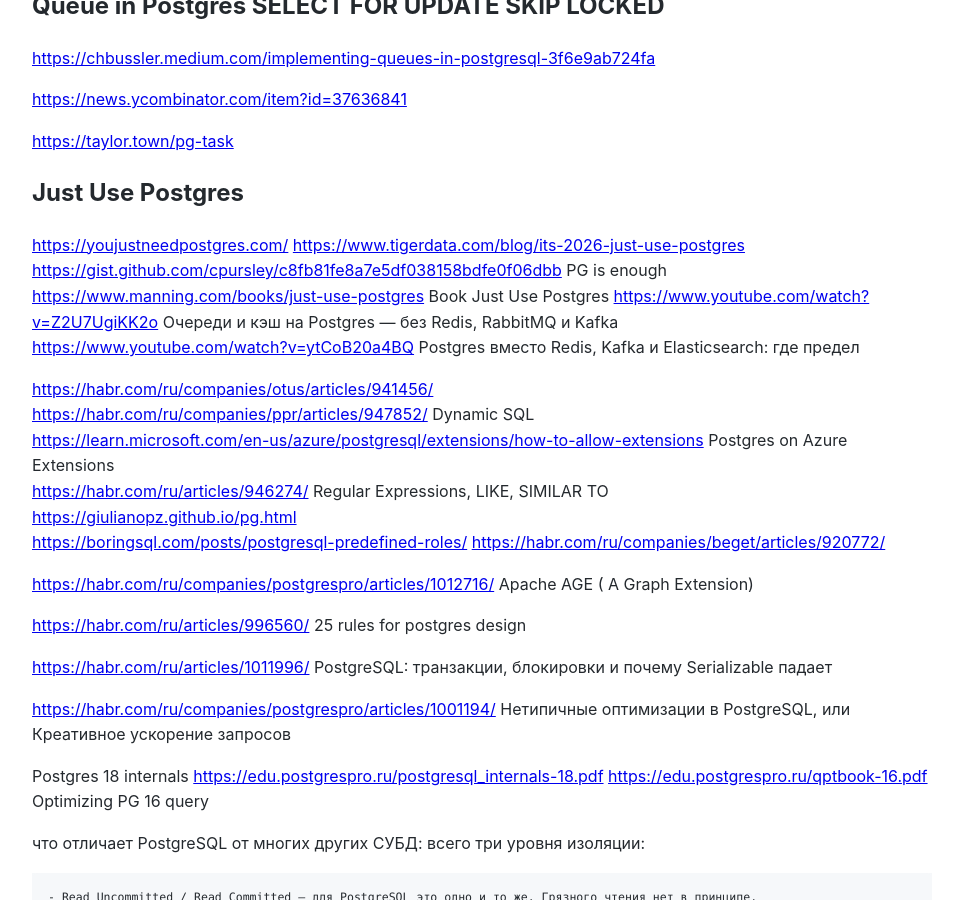
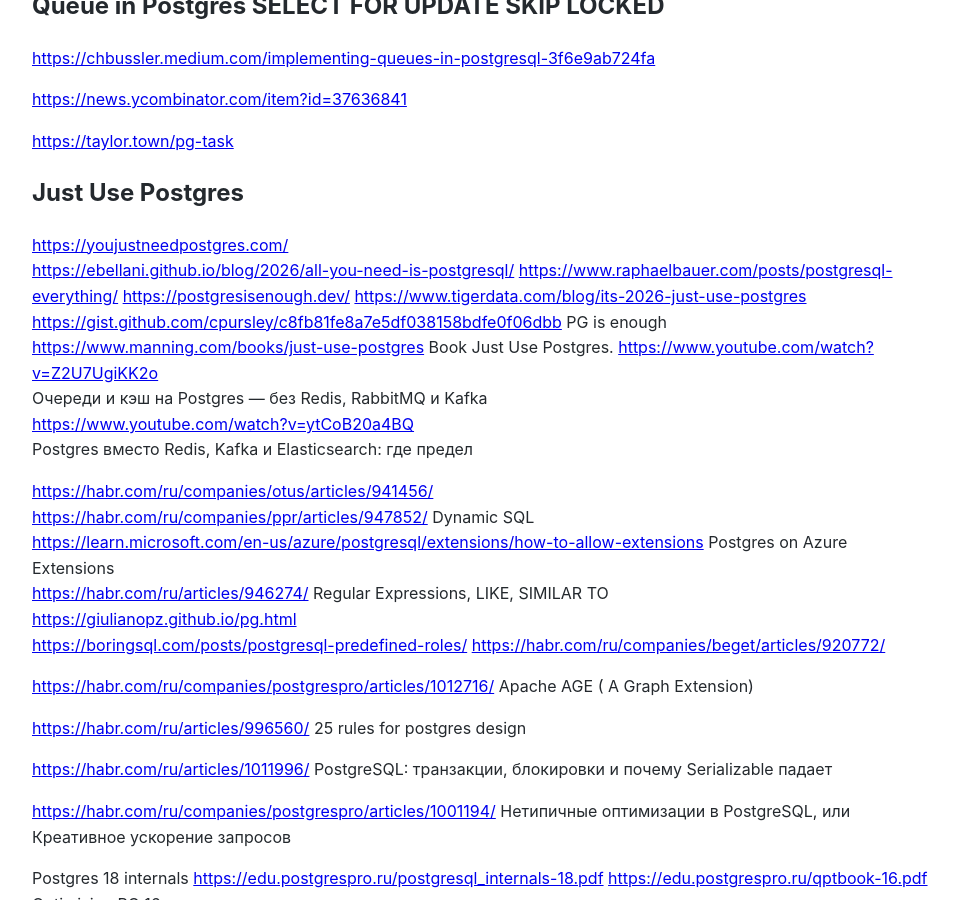
Before and after one commit to Michael-Lubinsky/michael-lubinsky.github.com, a Jekyll site: the page built from pg/pg.md, in a window 1280 px wide and 900 px high, scrolled down 409 px. Shown: the whole window, without its empty margins (158-1117 px from the left). Built offline with Jekyll 4.4.1, drawn with Linux system fonts in a browser that asks for light colours; our own code applies the rules of GitHub Pages for plain Markdown files.

Commit message:
Update pg.md

```diff
--- a/pg/pg.md
+++ b/pg/pg.md
@@ -27,9 +27,12 @@
 
 ## Just Use Postgres
 <https://youjustneedpostgres.com/>
+<https://ebellani.github.io/blog/2026/all-you-need-is-postgresql/>
+<https://www.raphaelbauer.com/posts/postgresql-everything/>
+<https://postgresisenough.dev/>
 <https://www.tigerdata.com/blog/its-2026-just-use-postgres>
 <https://gist.github.com/cpursley/c8fb81fe8a7e5df038158bdfe0f06dbb> PG is enough
-<https://www.manning.com/books/just-use-postgres> Book Just Use Postgres
+<https://www.manning.com/books/just-use-postgres> Book Just Use Postgres.
 <https://www.youtube.com/watch?v=Z2U7UgiKK2o>
 Очереди и кэш на Postgres — без Redis, RabbitMQ и Kafka
 <https://www.youtube.com/watch?v=ytCoB20a4BQ>
```
